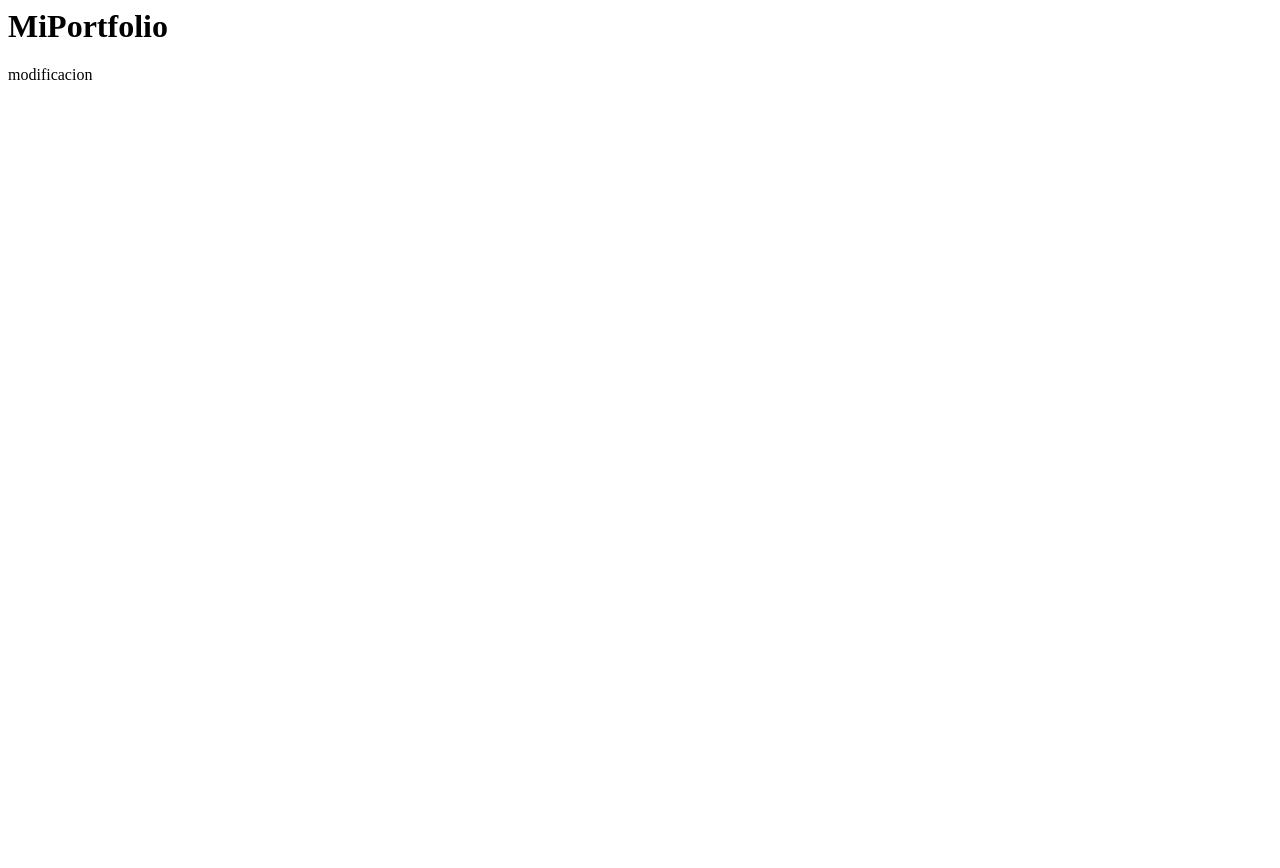
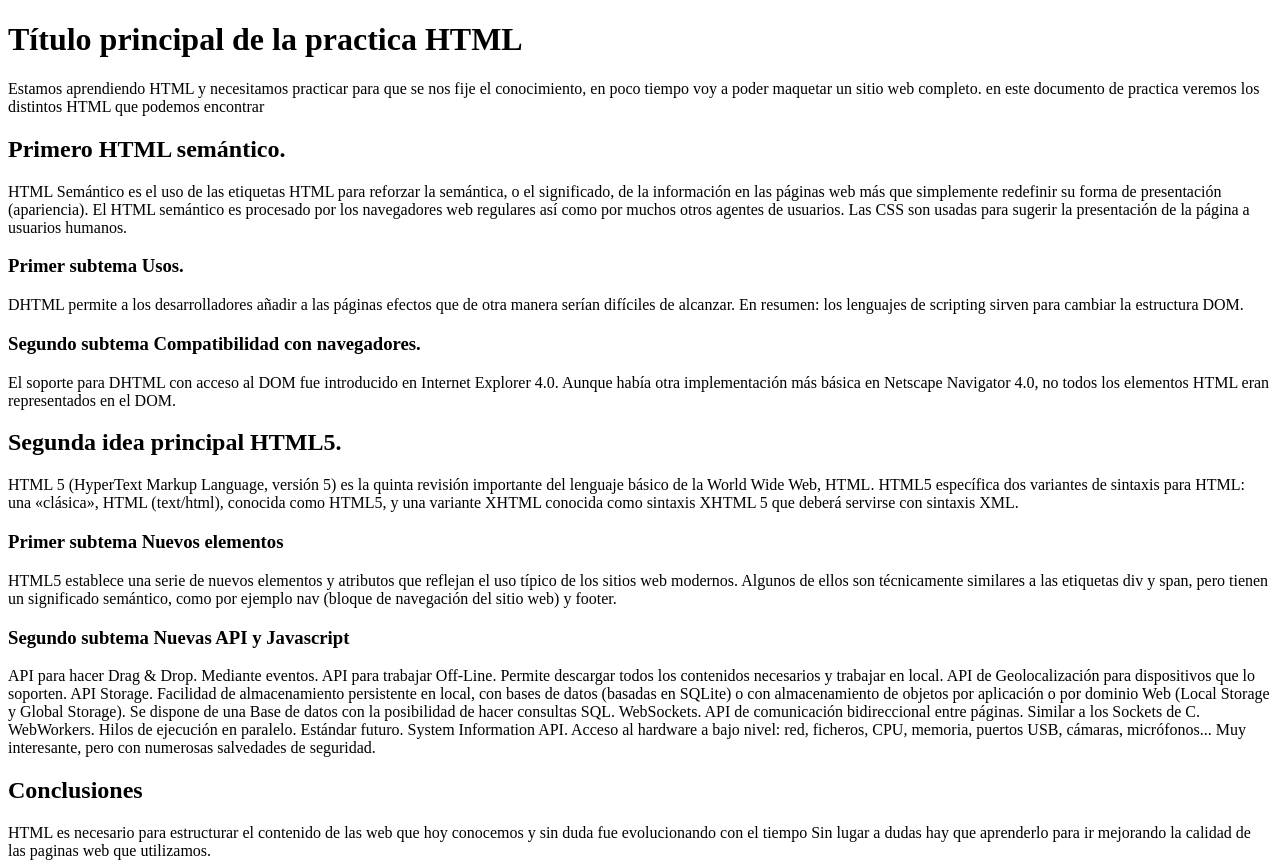
Before and after one commit to Ezenu/portfolio-FrontEnd, a plain HTML site: page index.html in a window 1280 px wide. Before the commit the page ends 800 px from the top, so only its background shows below. Drawn offline with Linux system fonts and the light colour scheme.

Commit message:
cambios en index

```diff
--- a/index.html
+++ b/index.html
@@ -1,2 +1,50 @@
-<h1> MiPortfolio</h1>
-<p> modificacion</p>
+<!DOCTYPE html>
+<html>
+
+<head>
+    <meta charset="utf-8">
+    <title>  Título principal de la practica HTML</title>
+</head>
+
+<body>
+    <h1>Título principal de la practica HTML</h1>
+    <p>Estamos aprendiendo HTML y necesitamos practicar para que se nos fije el conocimiento, en poco tiempo voy a poder maquetar un sitio web completo. en este documento de practica veremos los distintos HTML que podemos encontrar </p>
+
+    <h2>Primero HTML semántico.</h2>
+    HTML Semántico es el uso de las etiquetas HTML para reforzar la semántica, o el significado, de la información en las
+    páginas web más que simplemente redefinir su forma de presentación (apariencia). El HTML semántico es procesado por
+    los navegadores web regulares así como por muchos otros agentes de usuarios. Las CSS son usadas para sugerir la
+    presentación de la página a usuarios humanos.
+    <h3><b> Primer subtema Usos.</b></h3>
+    DHTML permite a los desarrolladores añadir a las páginas efectos que de otra manera serían difíciles de alcanzar. En
+    resumen: los lenguajes de scripting sirven para cambiar la estructura DOM.
+    <h3>Segundo subtema Compatibilidad con navegadores.</h3>
+    El soporte para DHTML con acceso al DOM fue introducido en Internet Explorer 4.0. Aunque había otra implementación
+    más básica en Netscape Navigator 4.0, no todos los elementos HTML eran representados en el DOM.
+    <h2>Segunda idea principal HTML5.</h2>
+    HTML 5 (HyperText Markup Language, versión 5) es la quinta revisión importante del lenguaje básico de la World Wide
+    Web, HTML. HTML5 específica dos variantes de sintaxis para HTML: una «clásica», HTML (text/html), conocida como
+    HTML5, y una variante XHTML conocida como sintaxis XHTML 5 que deberá servirse con sintaxis XML.
+    <h3>Primer subtema Nuevos elementos</h3>
+    HTML5 establece una serie de nuevos elementos y atributos que reflejan el uso típico de los sitios web modernos. Algunos
+    de ellos son técnicamente similares a las etiquetas div y span, pero tienen un significado semántico, como por ejemplo nav
+    (bloque de navegación del sitio web) y footer.
+    <h3>Segundo subtema Nuevas API y Javascript</h3>
+    API para hacer Drag & Drop. Mediante eventos. API para trabajar Off-Line. Permite descargar todos los contenidos
+    necesarios y trabajar en local. API de Geolocalización para dispositivos que lo soporten. API Storage. Facilidad de
+    almacenamiento persistente en local, con bases de datos (basadas en SQLite) o con almacenamiento de objetos por
+    aplicación o por dominio Web (Local Storage y Global Storage). Se dispone de una Base de datos con la posibilidad de
+    hacer consultas SQL. WebSockets. API de comunicación bidireccional entre páginas. Similar a los Sockets de C.
+    WebWorkers. Hilos de ejecución en paralelo. Estándar futuro. System Information API. Acceso al hardware a bajo nivel:
+    red, ficheros, CPU, memoria, puertos USB, cámaras, micrófonos... Muy interesante, pero con numerosas salvedades de
+    seguridad.
+    <h2>Conclusiones</h2>
+    HTML es necesario para estructurar el contenido de las web que hoy conocemos y sin duda fue evolucionando con el tiempo
+    Sin lugar a dudas hay que aprenderlo para ir mejorando la calidad de las paginas web que utilizamos.
+
+
+</body>
+
+
+
+</html>
```
